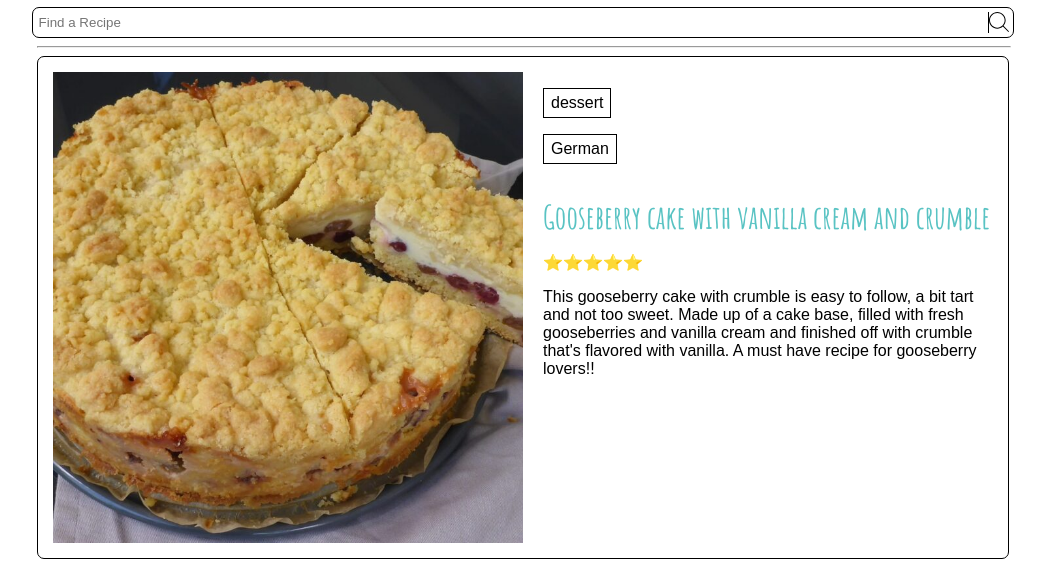
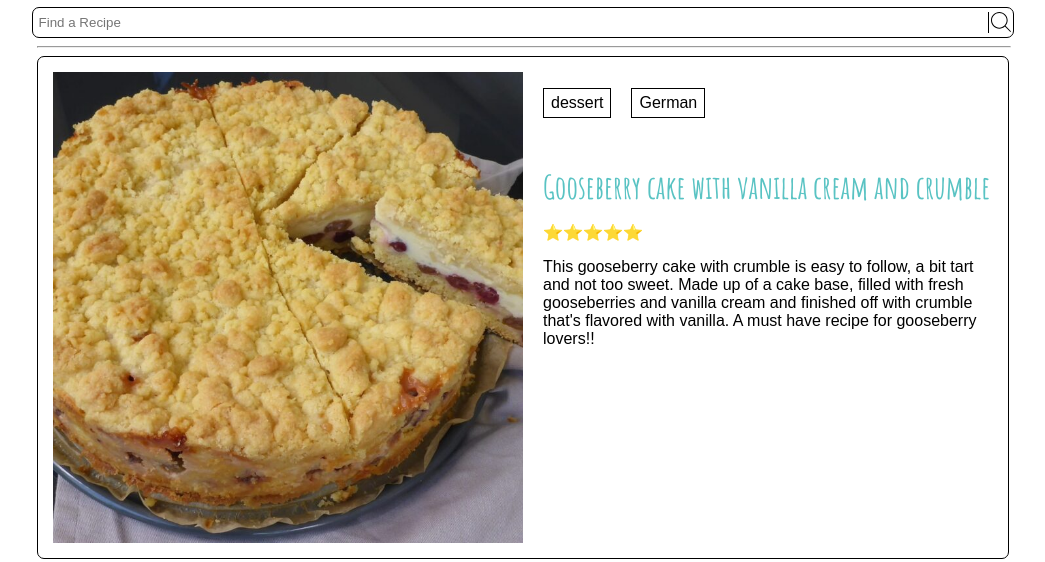
Before and after one commit to lew24012/wdd131, a plain HTML site: page recipes/index.html in a window 1280 px wide. Shown: the part 92-654 px from the top of the page, without its empty margins (117-1162 px from the left). Drawn offline with Linux system fonts and the light colour scheme.

Commit message:
Update recipes.css

```diff
--- a/recipes/recipes.css
+++ b/recipes/recipes.css
@@ -43,6 +43,7 @@ main {
 
 .search input {
     border: none;
+    width: 95%;
     margin-right: 3px;
     margin-top: 0;
     margin-bottom: 0;
@@ -57,7 +58,7 @@ main {
     border-left: solid 1.5px;
 
 }
-.search_icon {
+.search-icon {
     padding-left: 2px;
 }
 
@@ -67,6 +68,7 @@ hr {
 
 #recipe-list {
     display: flex;
+    flex-direction: column;
     justify-content: left;
     margin-bottom: 20px;
 }
@@ -76,6 +78,11 @@ hr {
     border-radius: 7px;
     border-width: 1.5px;
     padding: 15px;
+    margin-bottom: 20px;
+}
+
+.tags {
+    display: flex;
 }
 
 .type {
@@ -83,6 +90,7 @@ hr {
     border-width: 1.5px;
     padding: 5px 7px;
     max-width: fit-content;
+    margin-right: 20px;
 }
 
 .name {
```
